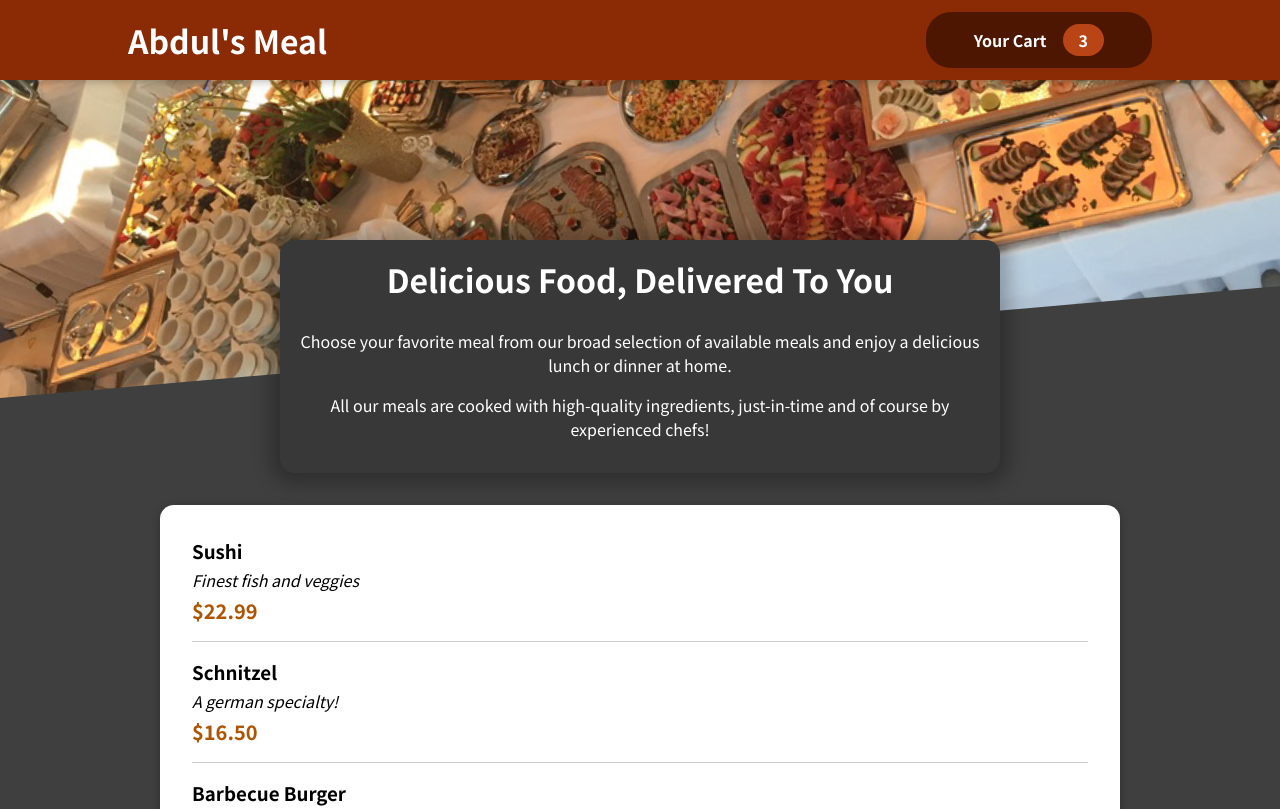
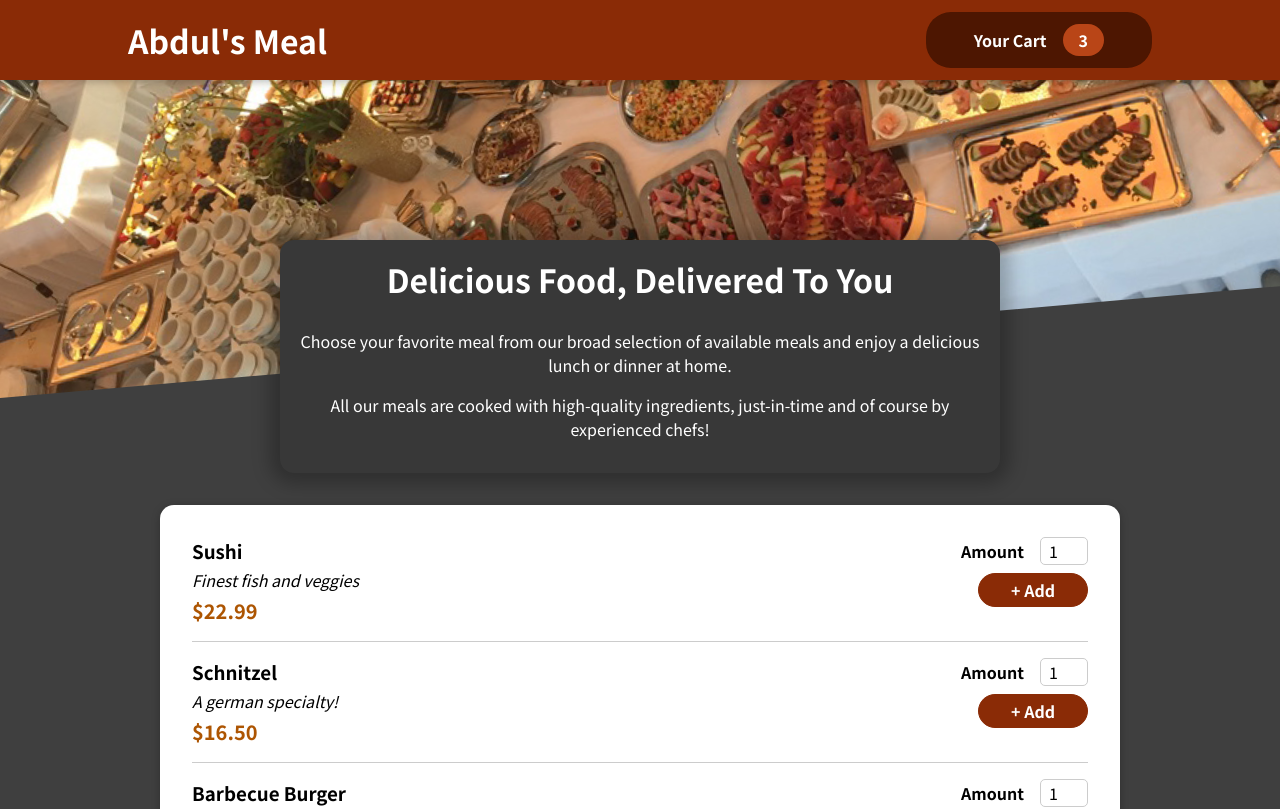
Before and after one commit to Samadeen/Food-Order-App-with-React, a React (Create React App) app: page / in a window 1280 px wide. Shown: the top 809 px of the page. Built offline with nearby package versions, Linux system fonts and the light colour scheme.

Commit message:
Added a Meal form and Input Component

```diff
--- a/src/components/Meals/AvailableMeals.js
+++ b/src/components/Meals/AvailableMeals.js
@@ -32,6 +32,7 @@
 const AvailableMeals = () => {
   const mealsList = DUMMY_MEALS.map((meal) => (
     <MealItem
+      id={meal.id}
       key={meal.id}
       name={meal.name}
       description={meal.description}
--- a/src/components/Meals/MealItem/MealItem.js
+++ b/src/components/Meals/MealItem/MealItem.js
@@ -1,3 +1,4 @@
+import MealItemForm from './MealItemForm';
 import classes from './MealItem.module.css';
 
 const MealItem = (props) => {
@@ -10,7 +11,9 @@
         <div className={classes.description}>{props.description}</div>
         <div className={classes.price}>{price}</div>
       </div>
-      <div></div>
+      <div>
+        <MealItemForm />
+      </div>
     </li>
   );
 };
--- /dev/null
+++ b/src/components/Meals/MealItem/MealItemForm.js
@@ -0,0 +1,23 @@
+import Input from '../../UI/Input';
+import classes from './MealItemForm.module.css';
+
+const MealItemForm = (props) => {
+  return (
+    <form className={classes.form}>
+      <Input
+        label='Amount'
+        input={{
+          id: 'amount_' + props.id,
+          type: 'number',
+          min: '1',
+          max: '5',
+          step: '1',
+          defaultValue: '1',
+        }}
+      />
+      <button>+ Add</button>
+    </form>
+  );
+};
+
+export default MealItemForm;
--- /dev/null
+++ b/src/components/Meals/MealItem/MealItemForm.module.css
@@ -0,0 +1,20 @@
+.form {
+  text-align: right;
+}
+
+.form button {
+  font: inherit;
+  cursor: pointer;
+  background-color: #8a2b06;
+  border: 1px solid #8a2b06;
+  color: white;
+  padding: 0.25rem 2rem;
+  border-radius: 20px;
+  font-weight: bold;
+}
+
+.form button:hover,
+.form button:active {
+  background-color: #641e03;
+  border-color: #641e03;
+}
--- /dev/null
+++ b/src/components/UI/Input.js
@@ -0,0 +1,12 @@
+import classes from './Input.module.css';
+
+const Input = (props) => {
+  return (
+    <div className={classes.input}>
+      <label htmlFor={props.input.id}>{props.label}</label>
+      <input {...props.input} />
+    </div>
+  );
+};
+
+export default Input;
--- /dev/null
+++ b/src/components/UI/Input.module.css
@@ -0,0 +1,18 @@
+.input {
+  display: flex;
+  align-items: center;
+  margin-bottom: 0.5rem;
+}
+
+.input label {
+  font-weight: bold;
+  margin-right: 1rem;
+}
+
+.input input {
+  width: 3rem;
+  border-radius: 5px;
+  border: 1px solid #ccc;
+  font: inherit;
+  padding-left: 0.5rem;
+}
```
Also changed, not shown: src/components/Meals/MealItem/MealItemForum.js (deleted).
